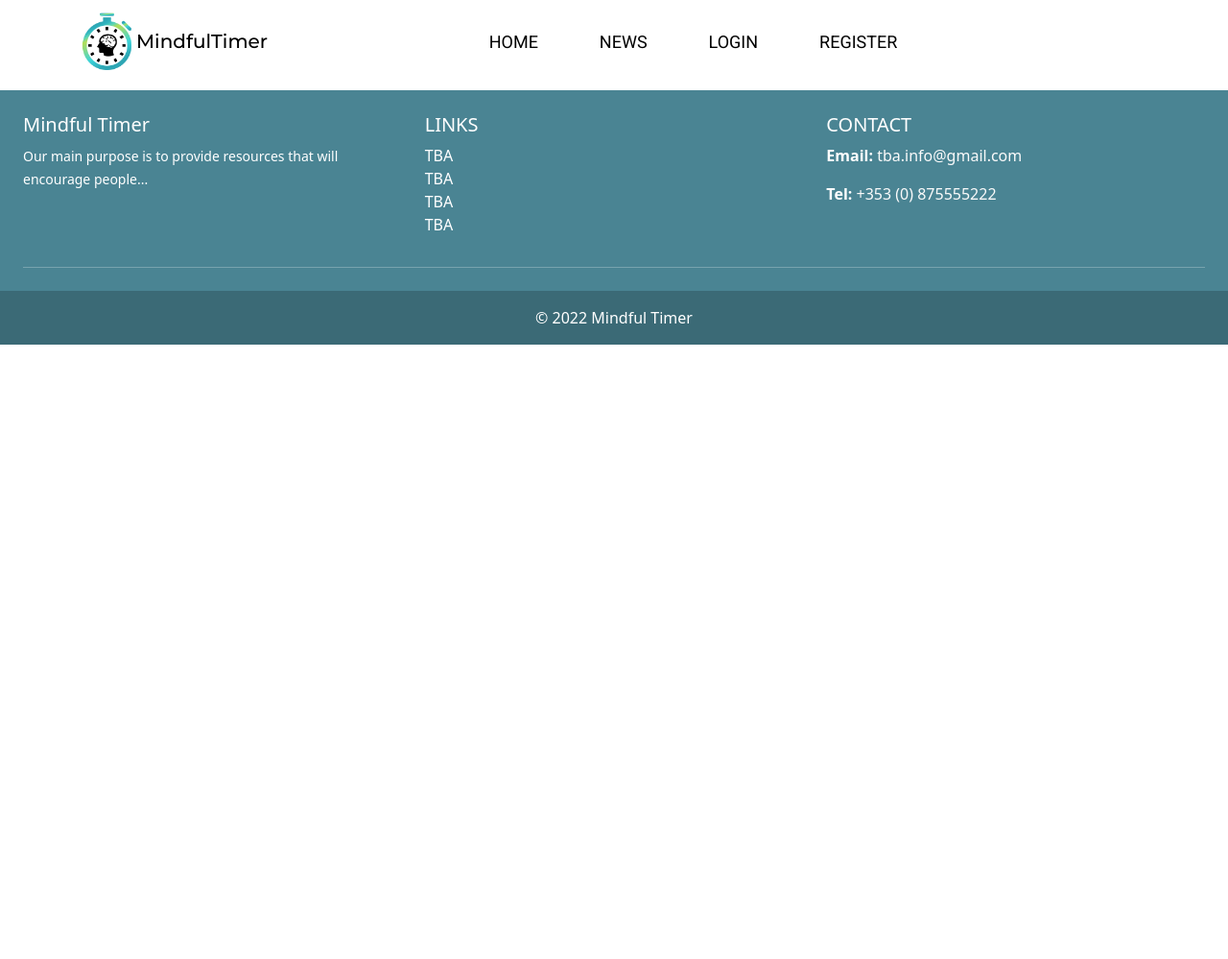
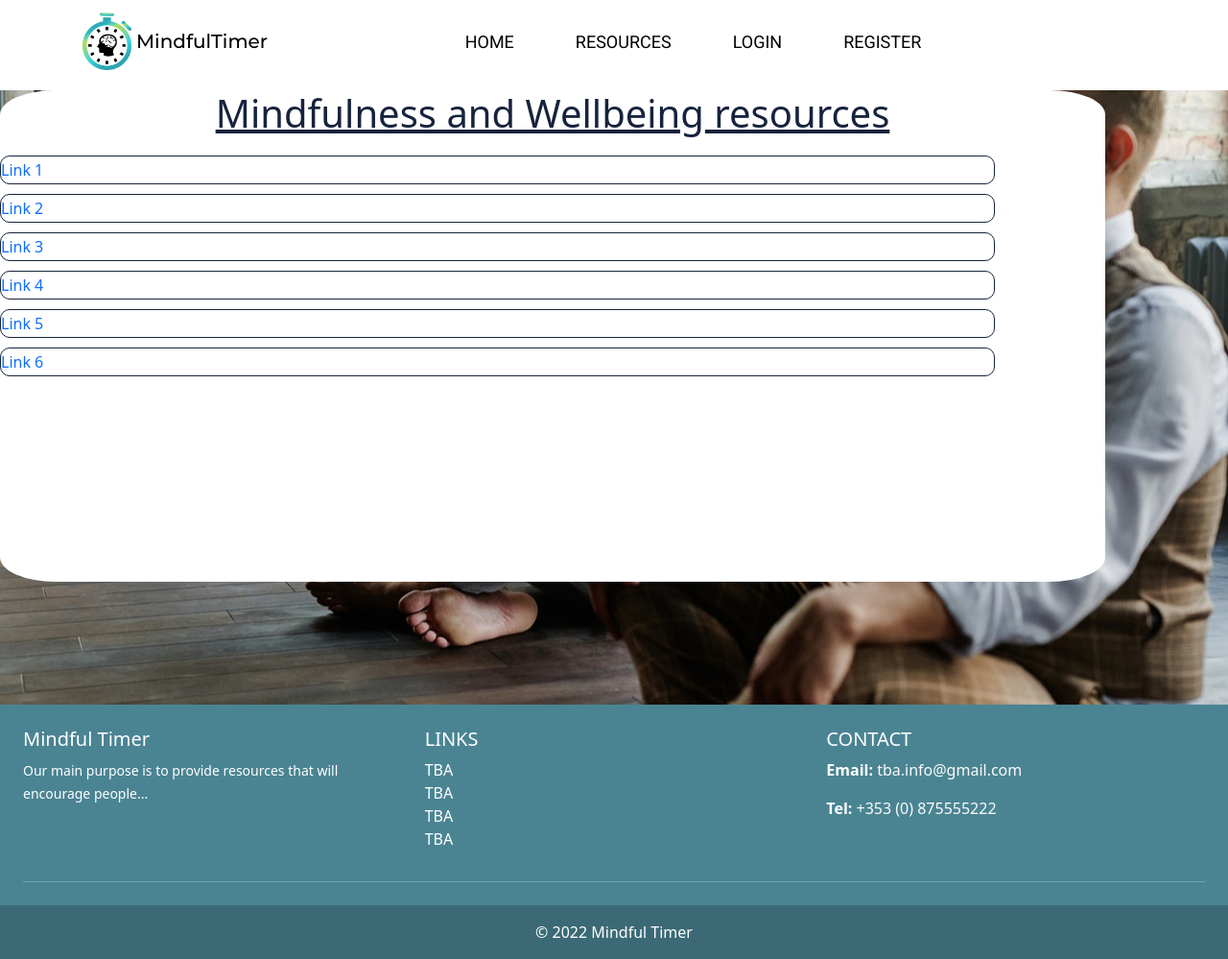
Before and after one commit to kuzGo/January-2022-Hackathon, a Flask app: template templates/resources.html in a window 1280 px wide. Shown: the whole page at 96% size. Before the commit the page ends 359 px from the top, so only its background shows below. Run offline with Flask 2, Linux system fonts and the light colour scheme; the template is opened without the code that fills it, so the values that code supplies are empty; the visitor is signed in with stand-in values (Sample User, id 1); parts of the project's set-up code (start-up, migrations or seed data) failed here and were passed over; some libraries are stand-ins or nearby versions.

Commit message:
add resources page and initial styling, update flask_user_layout with link to resources page v2

```diff
--- a/static/css/styles.css
+++ b/static/css/styles.css
@@ -491,3 +491,48 @@ a:link {
 .card-body {
   background-color: transparent!important;
 }
+
+
+
+
+
+/*Resources Page styling*/
+
+#resources-background {
+  background: url('/static/images/hero-image.jpg') no-repeat center;
+  background-size: cover;
+  height: 40rem;
+}
+
+#resources-container {
+  background: white;
+  width: 90%;
+  height: 80%;
+  border-radius: 5%;
+}
+
+#resources-header {
+  color: #17233D;
+  text-align: center;
+  text-decoration: underline;
+  margin-bottom: 20px;
+}
+
+.resources-link {
+  width: 90%;
+  height: 30px;
+  border: 1px solid #17233D;
+  border-radius: 10px;
+  margin-bottom: 10px;
+}
+
+.resources-link a {
+  text-decoration: none;
+  text-align: center;
+  vertical-align: middle;
+}
+
+.resources-link:hover {
+  border: none;
+  color: #17233D;
+}
--- a/templates/flask_user_layout.html
+++ b/templates/flask_user_layout.html
@@ -66,7 +66,7 @@
                                 <a class="nav-link" href="{{ url_for('timer')}}">Timer</a>
                             </li>
                             <li class="nav-item text-uppercase pe-5">
-                                <a class="nav-link" href="#">News</a>
+                                <a class="nav-link" href="{{ url_for('resources')}}">Resources</a><!--Is this correct?-->
                             </li>
                             <li class="nav-item text-uppercase pe-5">
                                 <a class="nav-link" href="{{ url_for('user.logout') }}">Logout</a>
@@ -76,7 +76,7 @@
                                 <a class="nav-link" aria-current="page" href="{{ url_for('home_page')}}">Home</a>
                             </li>
                             <li class="nav-item text-uppercase pe-5">
-                                <a class="nav-link" href="#">News</a>
+                                <a class="nav-link" href="{{ url_for('resources')}}">Resources</a><!--Is this correct?-->
                             </li>
                             <li class="nav-item text-uppercase pe-5">
                                 <a class="nav-link" href="{{ url_for('user.login') }}">Login</a>
--- a/templates/resources.html
+++ b/templates/resources.html
@@ -2,6 +2,40 @@
 
 {% block content %}
 
+<div id="resources-background">
 
+    <div id="resources-container">
+
+        <h1 id="resources-header">
+            Mindfulness and Wellbeing resources
+        </h1>
+
+        <div class="resources-link">
+            <a href="#" target="_blank" rel="noopener" aria="something-or-other">Link 1</a> <!--Change aria once I can think straight, and add href attribute values. -->
+        </div>
+
+        <div class="resources-link">
+            <a href="#" target="_blank" rel="noopener" aria="something-or-other">Link 2</a>
+        </div>
+
+        <div class="resources-link">
+            <a href="#" target="_blank" rel="noopener" aria="something-or-other">Link 3</a>
+        </div>
+
+        <div class="resources-link">
+            <a href="#" target="_blank" rel="noopener" aria="something-or-other">Link 4</a>
+        </div>
+
+        <div class="resources-link">
+            <a href="#" target="_blank" rel="noopener" aria="something-or-other">Link 5</a>
+        </div>
+
+        <div class="resources-link">
+            <a href="#" target="_blank" rel="noopener" aria="something-or-other">Link 6</a>
+        </div>
+
+    </div>
+
+</div>
 
 {% endblock %}
```
